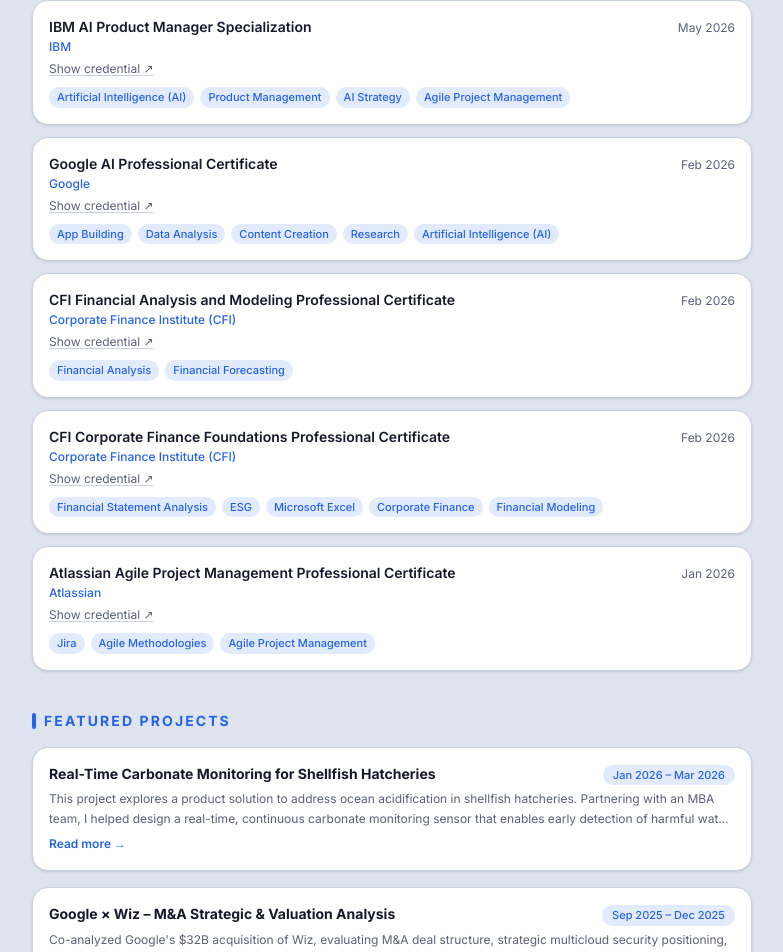
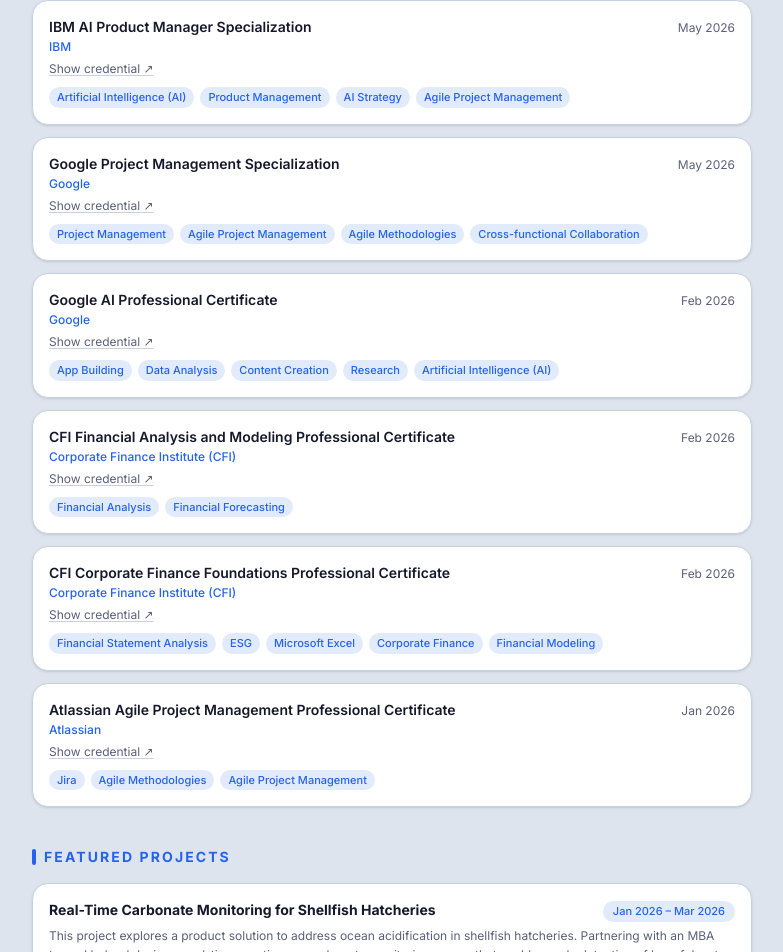
Before and after one commit to 21sean/Emi_site, a Next.js app: page /about in a window 1280 px wide. Shown: the part 1454-2406 px from the top of the page, without its empty margins (248-1031 px from the left). Built offline with nearby package versions, Linux system fonts and the light colour scheme.

Commit message:
Add Google Project Management Specialization certification

```diff
--- a/src/data/profile.ts
+++ b/src/data/profile.ts
@@ -179,6 +179,14 @@ const profile: Profile = {
       credentialId: "KB3PL0HID9B5",
       credentialUrl: "https://www.coursera.org/account/accomplishments/specialization/KB3PL0HID9B5",
       skills: ["Artificial Intelligence (AI)", "Product Management", "AI Strategy", "Agile Project Management"],
+    },
+    {
+      name: "Google Project Management Specialization",
+      issuer: "Google",
+      date: "May 2026",
+      credentialId: "J04REFMDB4TC",
+      credentialUrl: "https://www.coursera.org/account/accomplishments/specialization/J04REFMDB4TC",
+      skills: ["Project Management", "Agile Project Management", "Agile Methodologies", "Cross-functional Collaboration"],
     },
     {
       name: "Google AI Professional Certificate",
```
